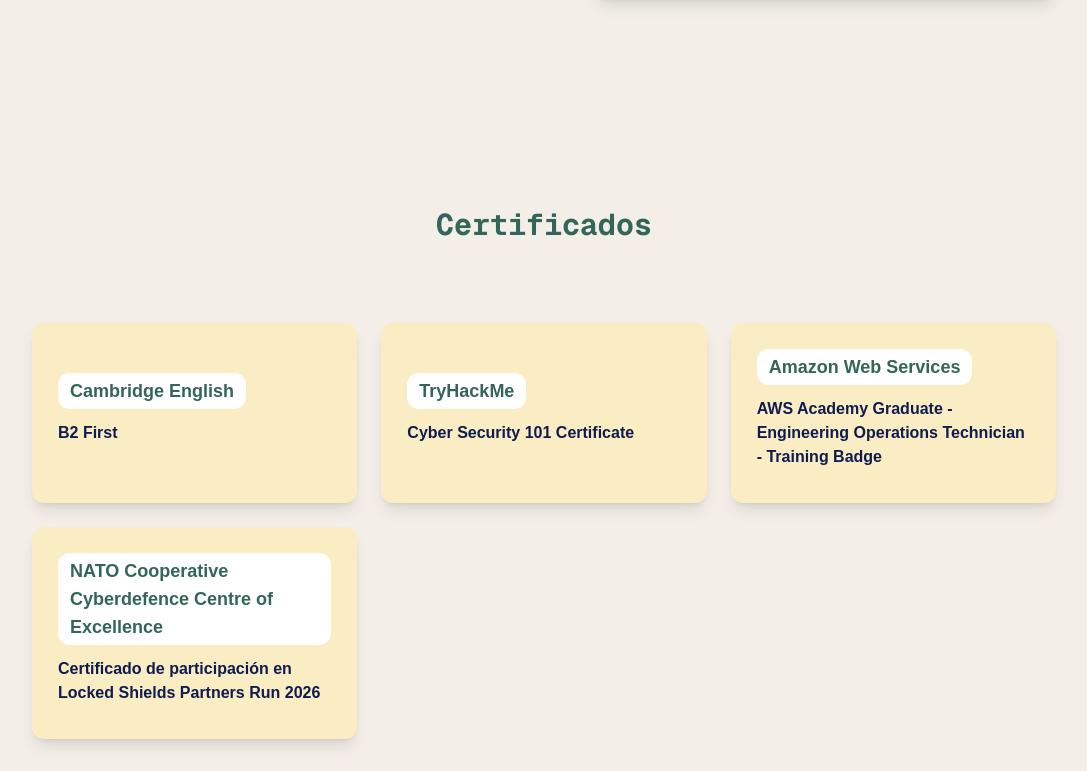
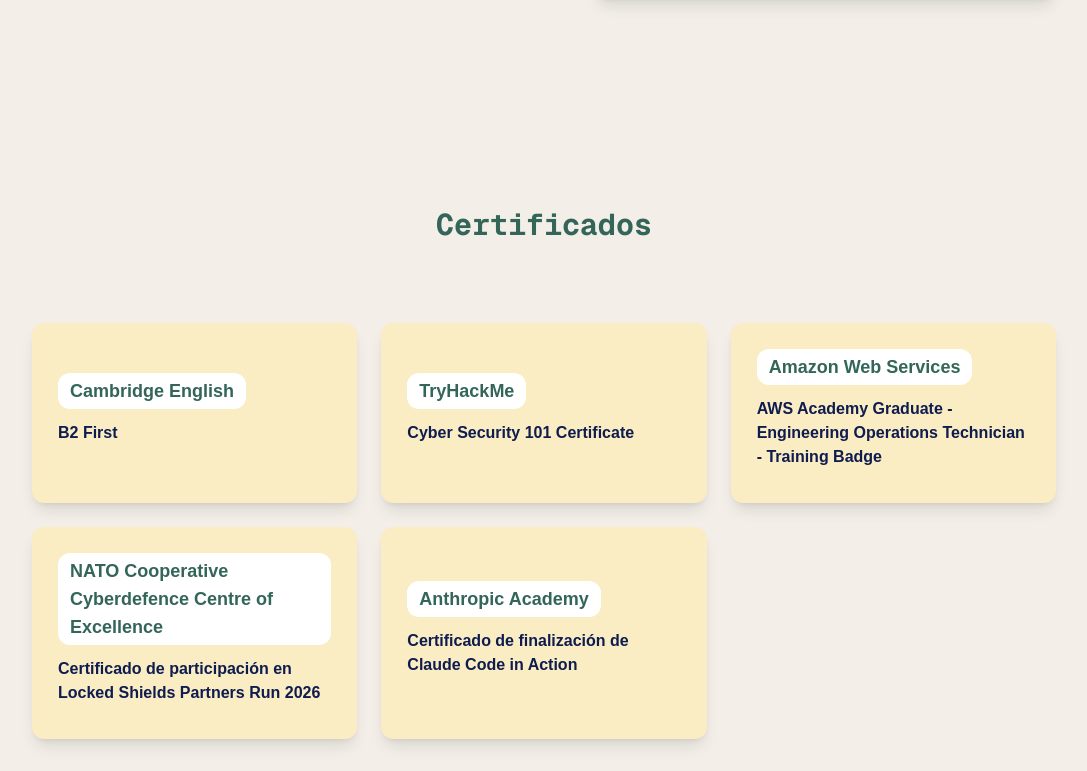
Before and after one commit to Curryllo/mi-portfolio, a Next.js app: page / in a window 1280 px wide. Shown: the part 3614-4385 px from the top of the page, without its empty margins (96-1183 px from the left). Built offline with nearby package versions, Linux system fonts and the light colour scheme.

Commit message:
Añadido nuevo certificado

```diff
--- a/app/page.tsx
+++ b/app/page.tsx
@@ -219,6 +219,10 @@ export default function Home() {
     {
       title: "Certificado de participación en Locked Shields Partners Run 2026",
       entidad: "NATO Cooperative Cyberdefence Centre of Excellence"
+    },
+    {
+      title: "Certificado de finalización de Claude Code in Action",
+      entidad: "Anthropic Academy"
     }
   ];
 
@@ -236,8 +240,12 @@ export default function Home() {
       entidad: "Amazon Web Services"
     },
     {
-      title: "Certifacet of participation Locked Shields Partners Run 2026",
+      title: "Certificate of participation Locked Shields Partners Run 2026",
       entidad: "NATO Cooperative Cyberdefence Centre of Excellence"
+    },
+    {
+      title: "Certificate of completion Claude Code in Action",
+      entidad: "Anthropic Academy"
     }
   ];
 
```
